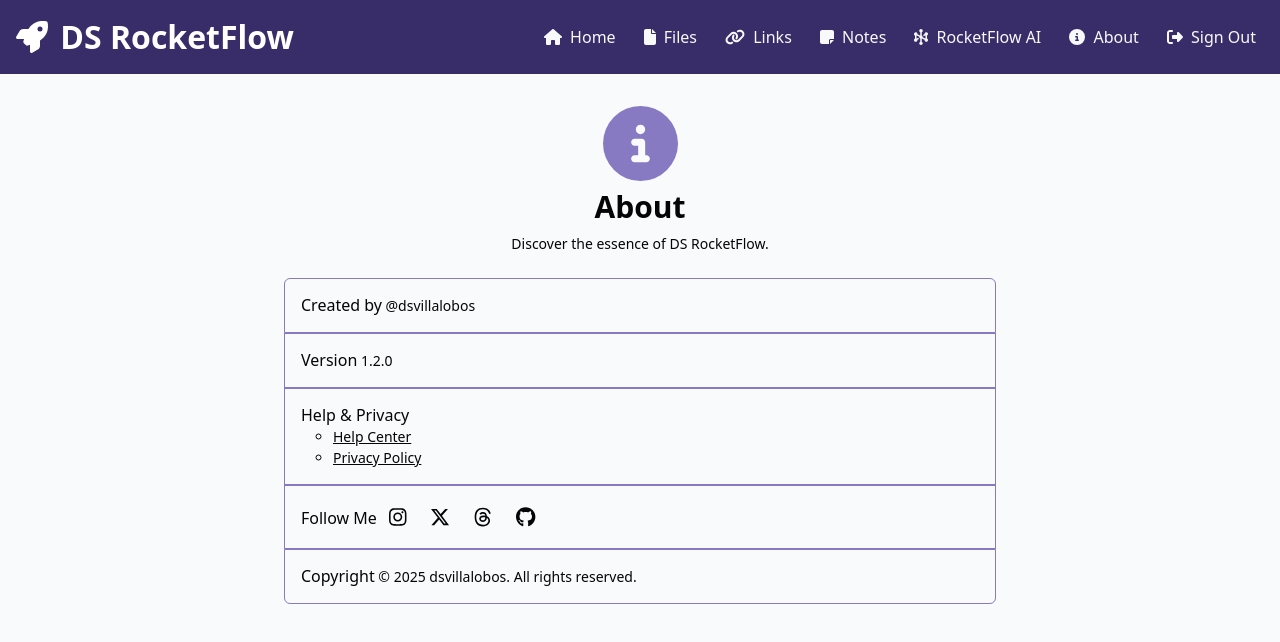
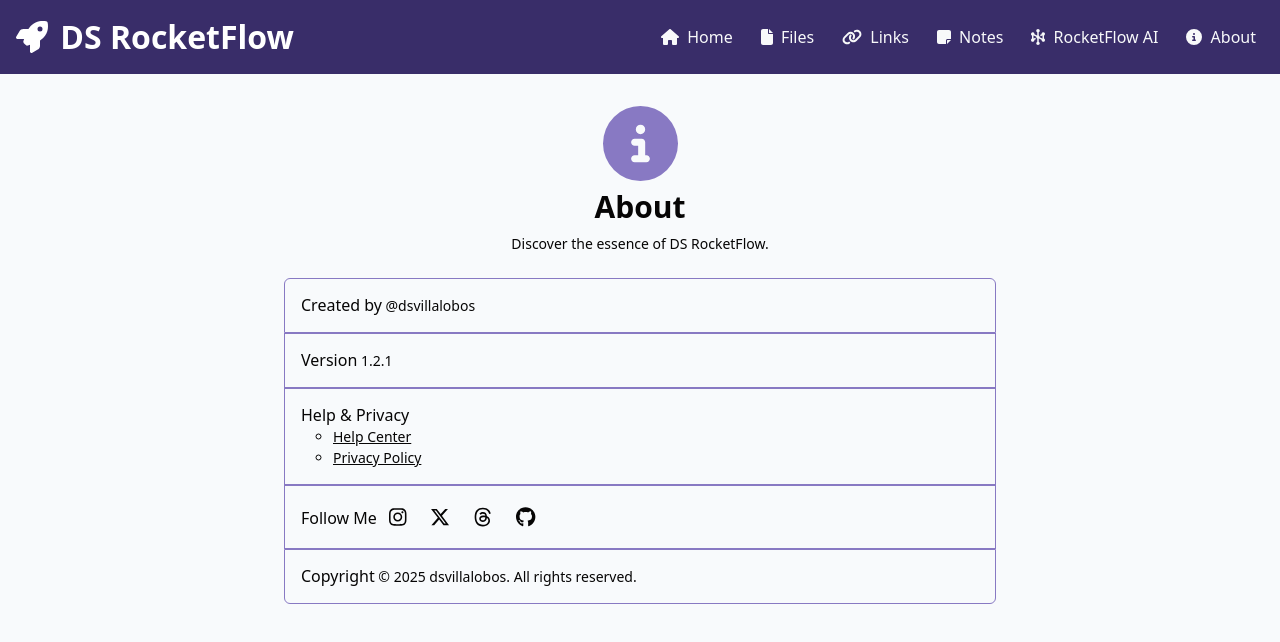
Before and after one commit to dsvillalobos/ds-rocketflow, a Vue app: page /about in a window 1280 px wide. Shown: the top 642 px of the page. Built offline with nearby package versions, Linux system fonts and the light colour scheme; sample sign-in values are in the browser's storage.

Commit message:
DS RocketFlow | Version 1.2.1
Release Notes:

- Removed the "Sign Out" option from the Header.
- Fixed some bugs.

```diff
--- a/src/assets/main.css
+++ b/src/assets/main.css
@@ -33,6 +33,10 @@
   border: 1px solid var(--ds-rocketflow-secondary) !important;
 }
 
+textarea.form-control {
+  height: 150px !important;
+}
+
 @media (prefers-color-scheme: dark) {
   .accordion-button::after {
     -webkit-filter: grayscale(1) invert(1) !important;
--- a/src/components/Header.vue
+++ b/src/components/Header.vue
@@ -1,13 +1,6 @@
 <script setup>
-import { RouterLink, useRouter } from "vue-router";
+import { RouterLink } from "vue-router";
 import Icon from "./Icon.vue";
-
-const router = useRouter();
-
-function signOut() {
-  sessionStorage.removeItem("user");
-  router.push("/");
-}
 </script>
 
 <template>
@@ -60,11 +53,6 @@ function signOut() {
                 ><Icon name="circle-info"></Icon> About</RouterLink
               >
             </li>
-            <li class="nav-item mx-1">
-              <RouterLink class="nav-link text-light" to="#" @click="signOut"
-                ><Icon name="right-from-bracket"></Icon> Sign Out</RouterLink
-              >
-            </li>
           </ul>
         </div>
       </div>
--- a/src/views/About.vue
+++ b/src/views/About.vue
@@ -31,7 +31,7 @@ onMounted(async function () {
         </li>
         <li class="list-group-item py-3 ds-rocketflow-text">
           <h6 class="my-0 d-inline">Version</h6>
-          1.2.0
+          1.2.1
         </li>
         <li class="list-group-item py-3 ds-rocketflow-text">
           <h6 class="my-0 d-inline">Help & Privacy</h6>
--- a/src/views/notes/OpenNote.vue
+++ b/src/views/notes/OpenNote.vue
@@ -47,7 +47,7 @@ onMounted(async function () {
   <Header></Header>
   <main class="container">
     <div class="col-md-8 mx-auto">
-      <ViewTitle :title="title"></ViewTitle>
+      <ViewTitle :title="title" icon="sticky-note"></ViewTitle>
       <Alert
         v-if="displayAlert"
         :type="alertType"
```
Also changed, not shown: 1 other file (tests, documents, lock files or other folders).
